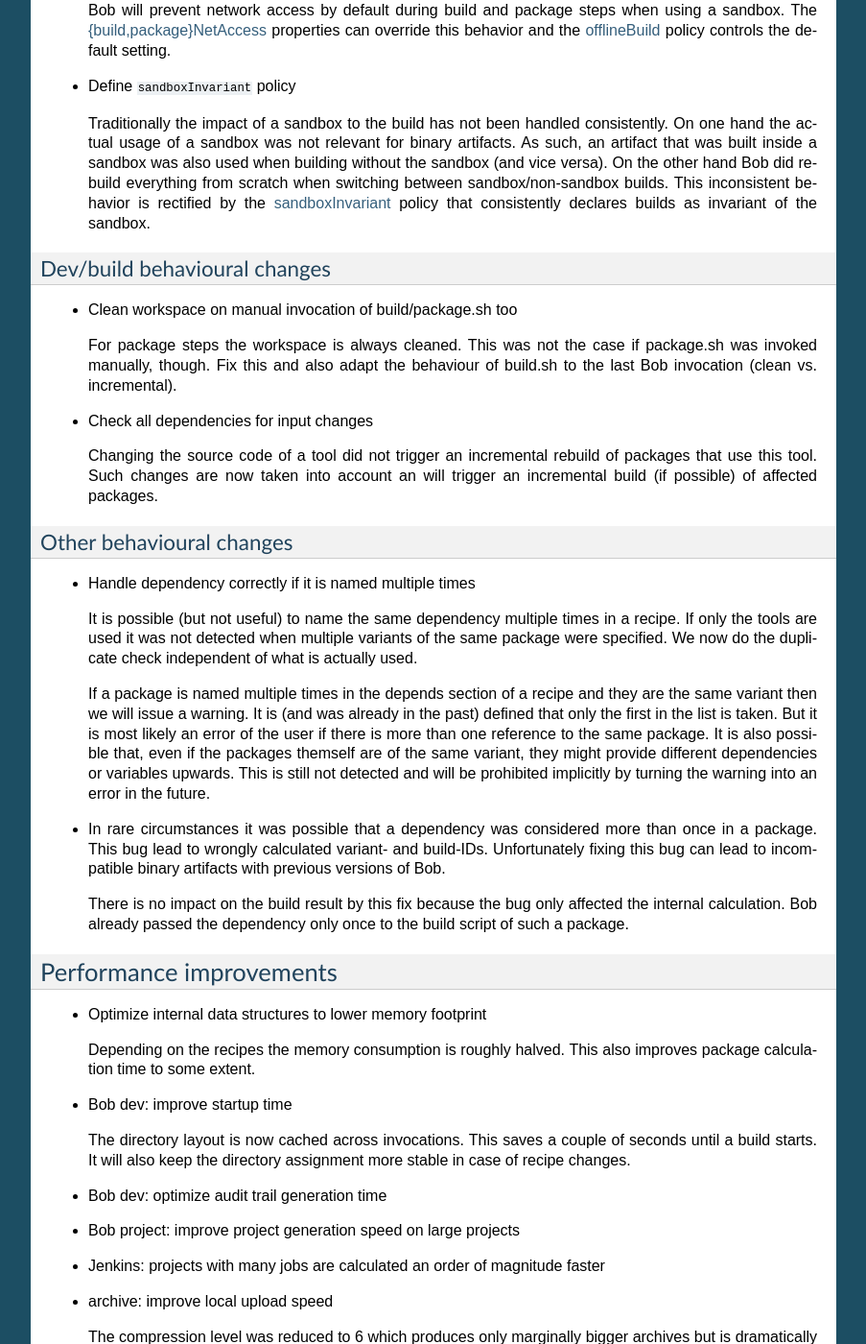
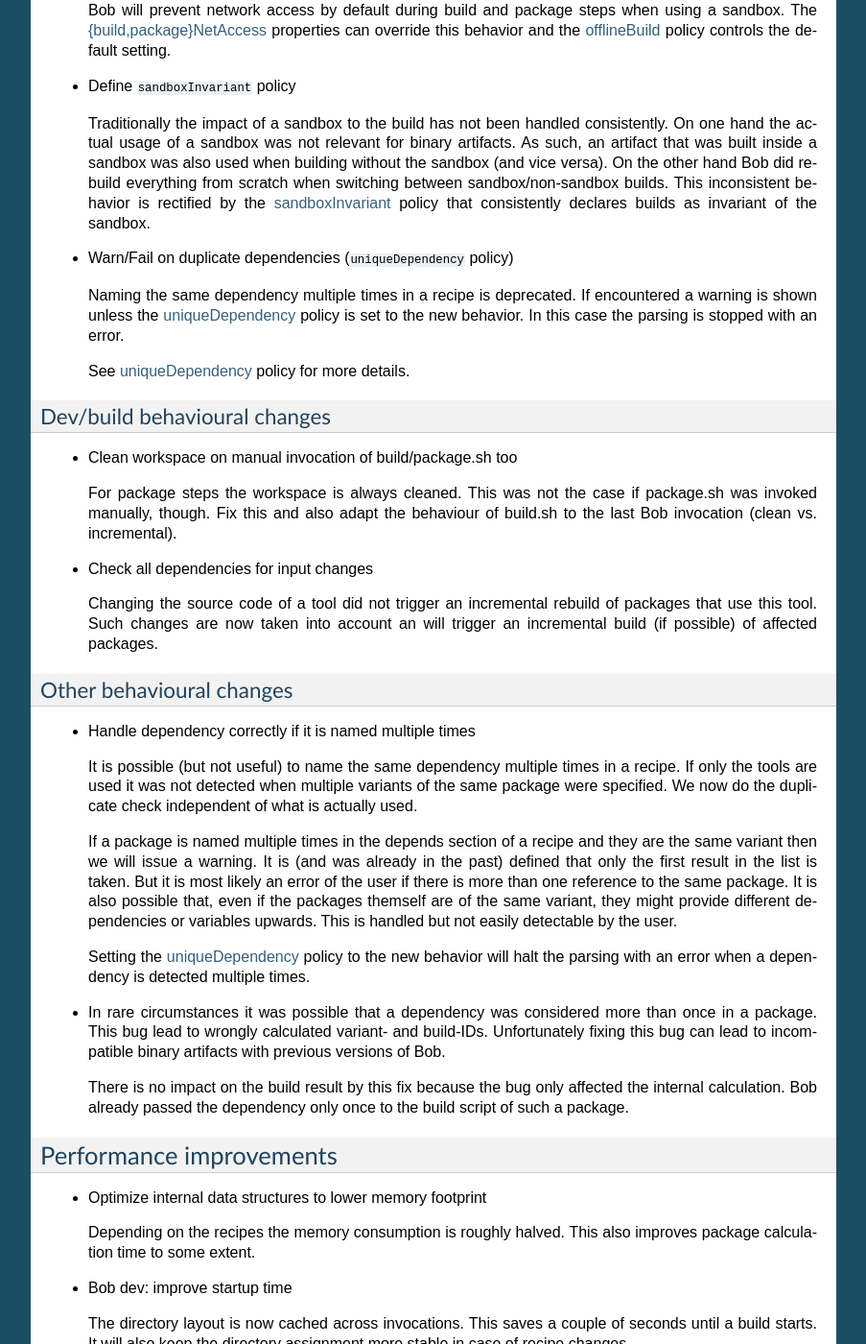
Before and after one commit to BobBuildTool/bob, a Sphinx documentation site: the page built from doc/releases/0.14.rst, in a window 1280 px wide and 1400 px high, scrolled down 3625 px. Shown: the whole window at 96% size, without its empty margins (198-1101 px from the left). Built offline with Sphinx 7.4.7, drawn with Linux system fonts in a browser that asks for light colours; formulas are drawn with MathJax 3; the version number could not be read and is left out.

Commit message:
doc: add uniqueDependency to release notes

```diff
--- a/doc/releases/0.14.rst
+++ b/doc/releases/0.14.rst
@@ -227,6 +227,15 @@ Bob will retain the old behavior unless instructed otherwise. See
   :ref:`policies-sandboxInvariant` policy that consistently declares builds as
   invariant of the sandbox.
 
+* Warn/Fail on duplicate dependencies (``uniqueDependency`` policy)
+
+  Naming the same dependency multiple times in a recipe is deprecated. If
+  encountered a warning is shown unless the :ref:`policies-uniqueDependency`
+  policy is set to the new behavior. In this case the parsing is stopped with
+  an error.
+
+  See  :ref:`policies-uniqueDependency` policy for more details.
+
 Dev/build behavioural changes
 ~~~~~~~~~~~~~~~~~~~~~~~~~~~~~
 
@@ -253,15 +262,16 @@ Other behavioural changes
   multiple variants of the same package were specified. We now do the
   duplicate check independent of what is actually used.
 
-  If a package is named multiple times in the depends section of a recipe
-  and they are the same variant then we will issue a warning. It is (and
-  was already in the past) defined that only the first in the list is
-  taken. But it is most likely an error of the user if there is more than
-  one reference to the same package. It is also possible that, even if the
-  packages themself are of the same variant, they might provide different
-  dependencies or variables upwards. This is still not detected and will
-  be prohibited implicitly by turning the warning into an error in the
-  future.
+  If a package is named multiple times in the depends section of a recipe and
+  they are the same variant then we will issue a warning. It is (and was
+  already in the past) defined that only the first result in the list is taken.
+  But it is most likely an error of the user if there is more than one
+  reference to the same package. It is also possible that, even if the packages
+  themself are of the same variant, they might provide different dependencies
+  or variables upwards. This is handled but not easily detectable by the user.
+
+  Setting the  :ref:`policies-uniqueDependency` policy to the new behavior will
+  halt the parsing with an error when a dependency is detected multiple times.
 
 * In rare circumstances it was possible that a dependency was considered
   more than once in a package. This bug lead to wrongly calculated variant-
```
